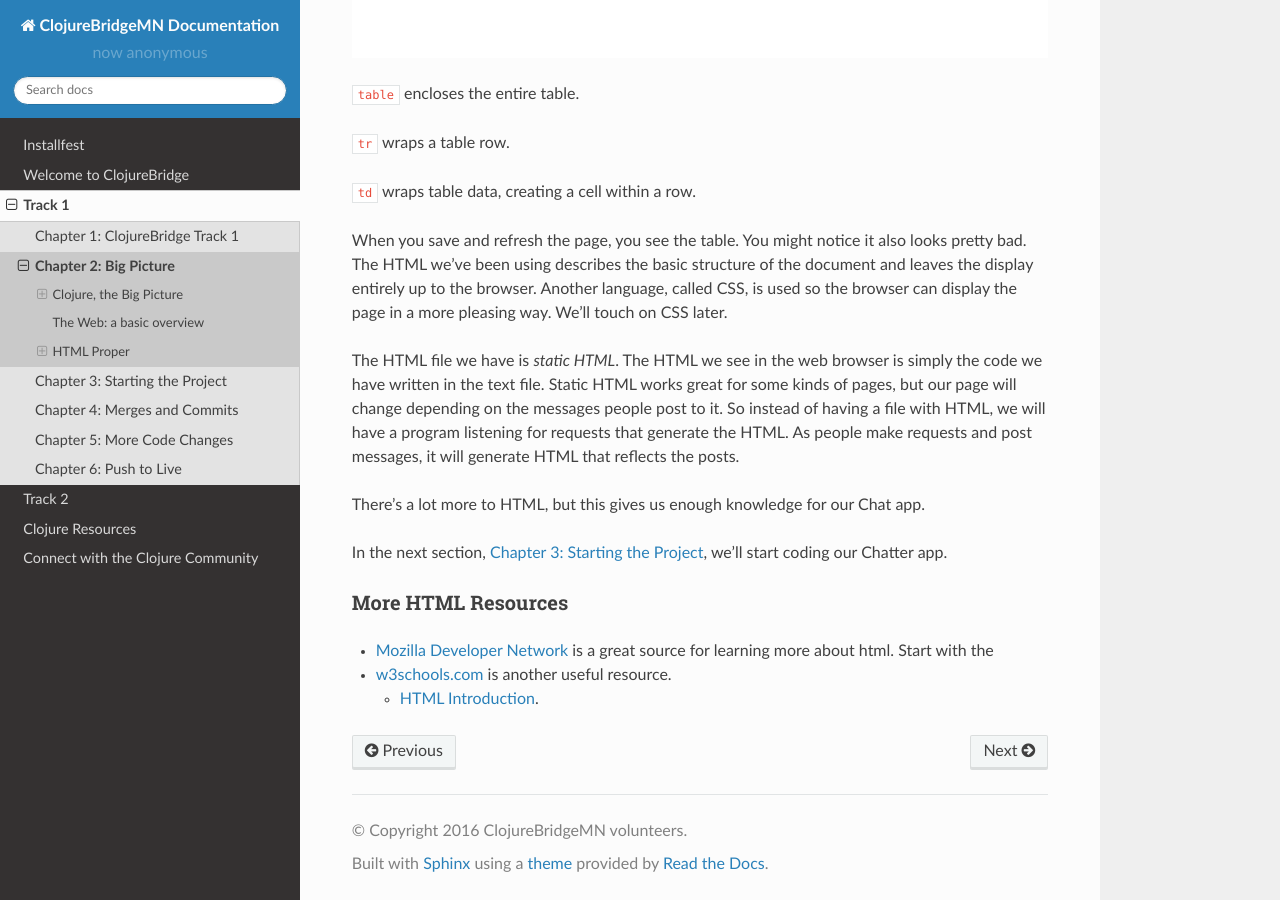
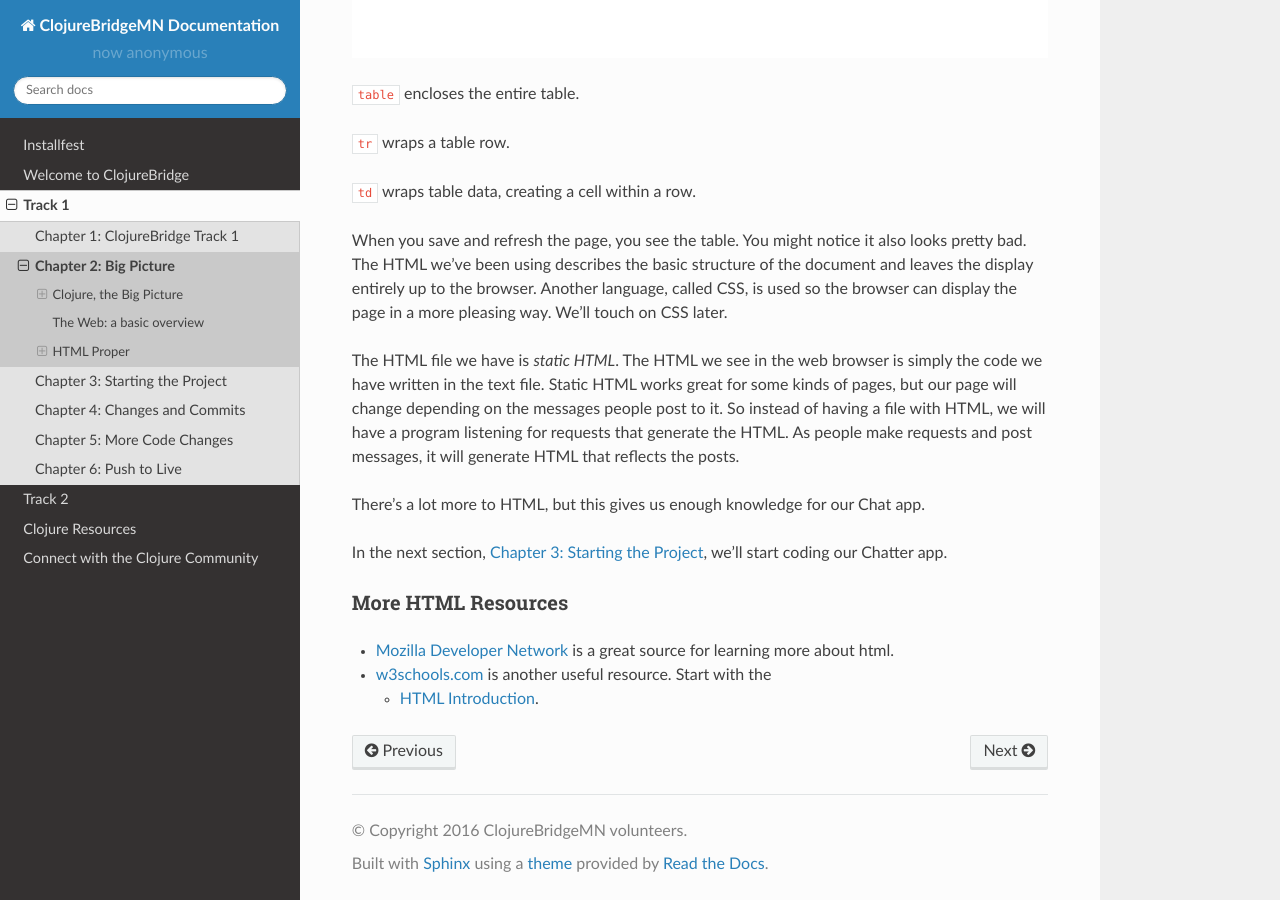
Before and after one commit to clojurebridge-minneapolis/installfest, a Sphinx documentation site: the page built from docs/track1/Page_2_Big_Picture.md, in a window 1280 px wide and 900 px high, scrolled down 4810 px. Built offline with Sphinx 7.4.7 and the Read the Docs theme 2.0.0, drawn with Linux system fonts in a browser that asks for light colours.

Commit message:
Edits and link corrections
Edits

- Fixes typos, grammar issues
- Changes title of track 1, ch. 4 to "Changes and Commits", as there is
no longer any reference to merges

Link Corrections

- Correct moved links
- Remove dead links

Signed-off-by: Peter Schwarz <peter.schwarz@bicycle.io>

```diff
--- a/docs/track1.md
+++ b/docs/track1.md
@@ -4,6 +4,6 @@
 * [Chapter 1: ClojureBridge Track 1](track1/Page_1_Intro_TOC.md)
 * [Chapter 2: Big Picture](track1/Page_2_Big_Picture.md)
 * [Chapter 3: Starting the Project](track1/Page_3_Start_project.md)
-* [Chapter 4: Merges and Commits](track1/Page_4_Change_code.md)
+* [Chapter 4: Changes and Commits](track1/Page_4_Change_code.md)
 * [Chapter 5: More Code Changes](track1/Page_5_More_code_changes.md)
 * [Chapter 6: Push to Live](track1/Page_6_Push_to_live.md)
--- a/docs/track1/Page_2_Big_Picture.md
+++ b/docs/track1/Page_2_Big_Picture.md
@@ -162,6 +162,6 @@
 
 #### More HTML Resources
 
-* [Mozilla Developer Network](http://developer.mozilla.org/) is a great source for learning more about html. Start with the
-* [w3schools.com](http://www.w3schools.com) is another useful resource.
+* [Mozilla Developer Network](http://developer.mozilla.org/) is a great source for learning more about html.
+* [w3schools.com](http://www.w3schools.com) is another useful resource. Start with the
   * [HTML Introduction](http://www.w3schools.com/html/html_intro.asp).
--- a/docs/track1/Page_4_Change_code.md
+++ b/docs/track1/Page_4_Change_code.md
@@ -1,4 +1,4 @@
-# Chapter 4: Merges and Commits
+# Chapter 4: Changes and Commits
 
 In this section, we will alter the code. We will start with something small and fix the `README.md.`
 
```
Also changed, not shown: docs/resources.md (+4 -5 lines), docs/why_clojure.md (+1 -1 lines).
